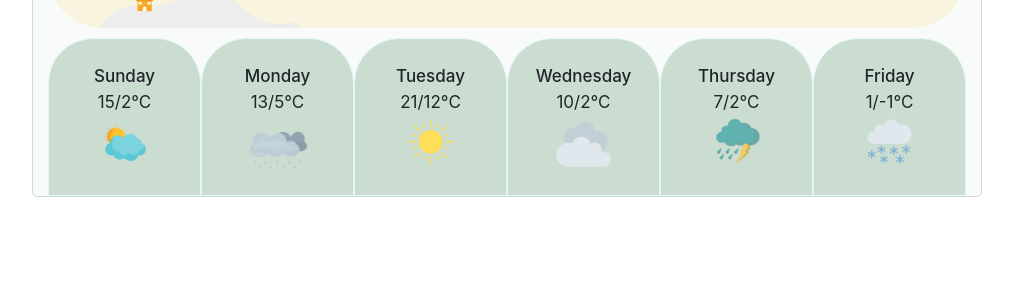
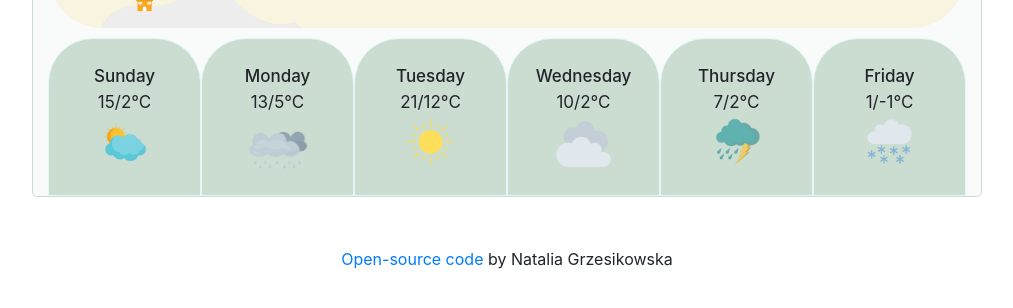
Before and after one commit to nagrzesikowska/weather-app, a plain HTML site: page index.html in a window 1280 px wide. Shown: the part 350-658 px from the top of the page, without its empty margins (133-1146 px from the left). Drawn offline with nearby package versions, Linux system fonts and the light colour scheme; no server answers.

Commit message:
add link

```diff
--- a/index.html
+++ b/index.html
@@ -105,6 +105,10 @@
         </div>
       </div>
     </div>
+    <div class= link>
+    <a href="https://github.com/nagrzesikowska/weather-app" target="_blank"> Open-source code</a>
+    by Natalia Grzesikowska
+    </div>
     <script src="src/index.js"></script>
   </body>
 </html>
--- a/src/styles.css
+++ b/src/styles.css
@@ -110,3 +110,6 @@
   position: relative;
   top: -20px;
 }
+.link {
+  text-align: center;
+}
```
